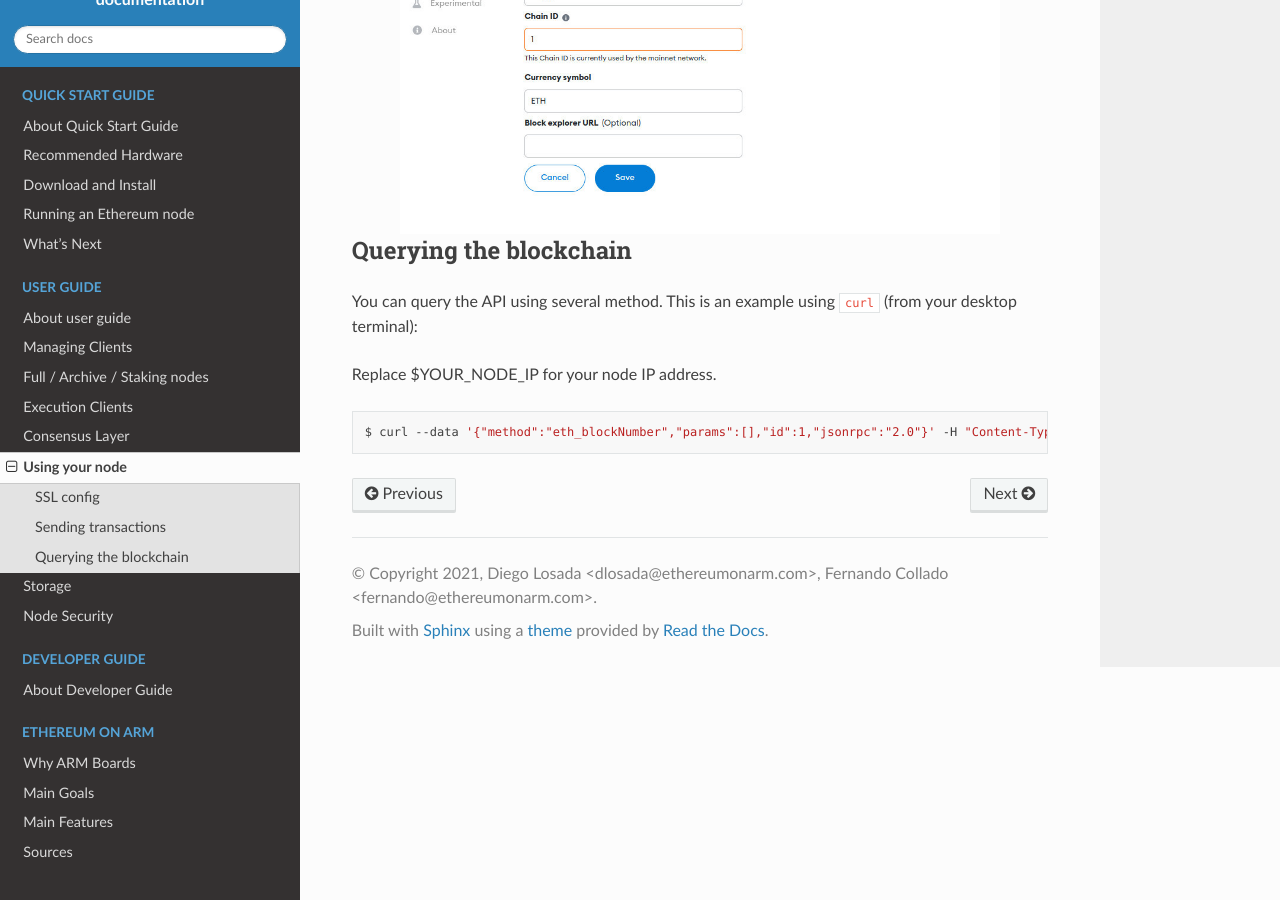
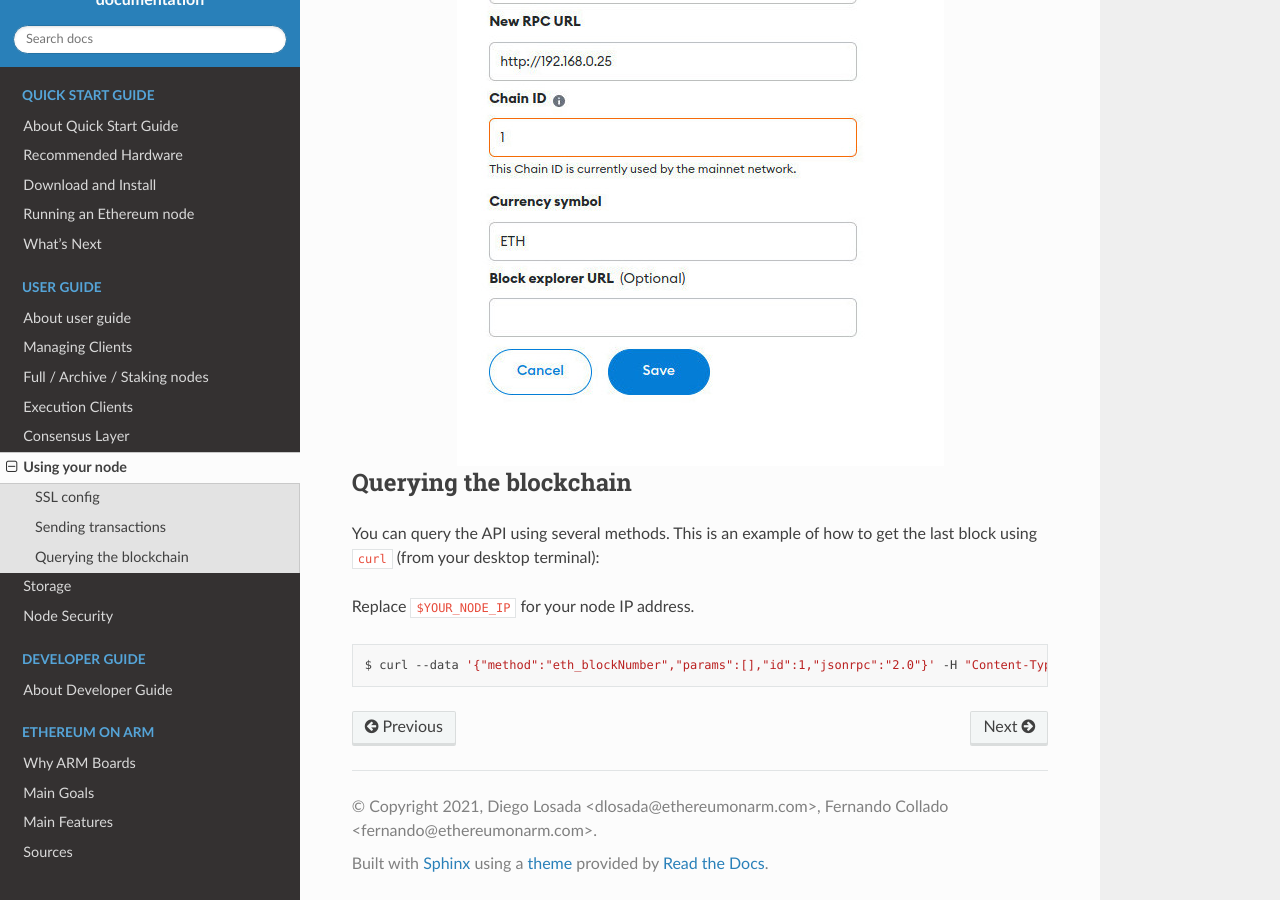
Before and after one commit to EOA-Blockchain-Labs/ethereumonarm, a Sphinx documentation site: the page built from docs/user-guide/using-your-node.rst, in a window 1280 px wide and 900 px high, scrolled down 2730 px. Built offline with Sphinx 7.4.7 and the Read the Docs theme 2.0.0, drawn with Linux system fonts in a browser that asks for light colours; some of the changed text lies outside the part shown.

Commit message:
doc typos

```diff
--- a/docs/user-guide/using-your-node.rst
+++ b/docs/user-guide/using-your-node.rst
@@ -59,9 +59,10 @@ For instance. This is a configured local node:
 Querying the blockchain
 -----------------------
 
-You can query the API using several method. This is an example using ``curl`` (from your desktop terminal):
+You can query the API using several methods. This is an example of how to get the last
+block using ``curl`` (from your desktop terminal):
 
-Replace $YOUR_NODE_IP for your node IP address.
+Replace ``$YOUR_NODE_IP`` for your node IP address.
 
 .. prompt:: bash $
 
```
Also changed, not shown: other parts of docs/user-guide/using-your-node.rst (+1 -1 lines), docs/_static/images/metamask-node.jpg.
